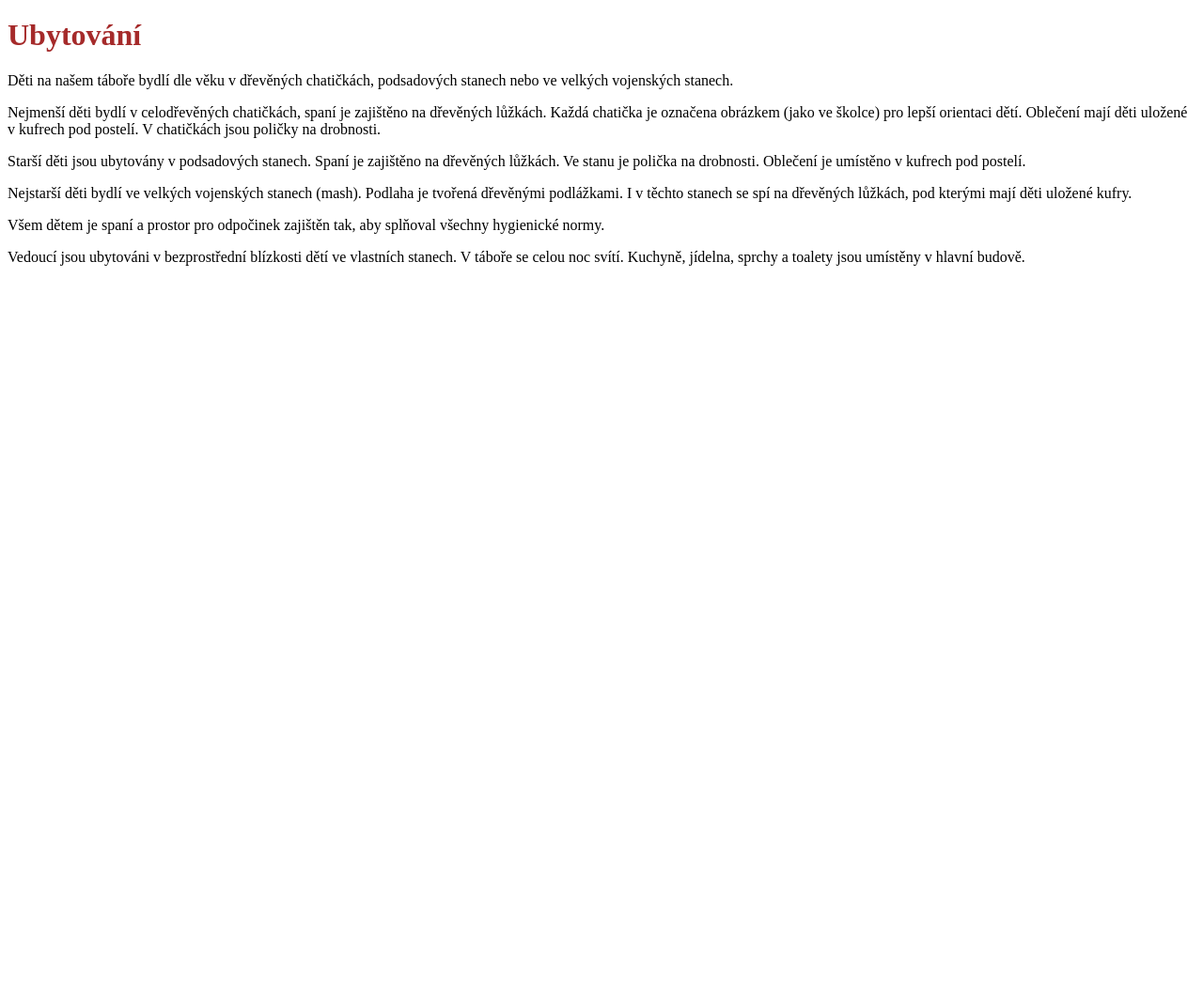
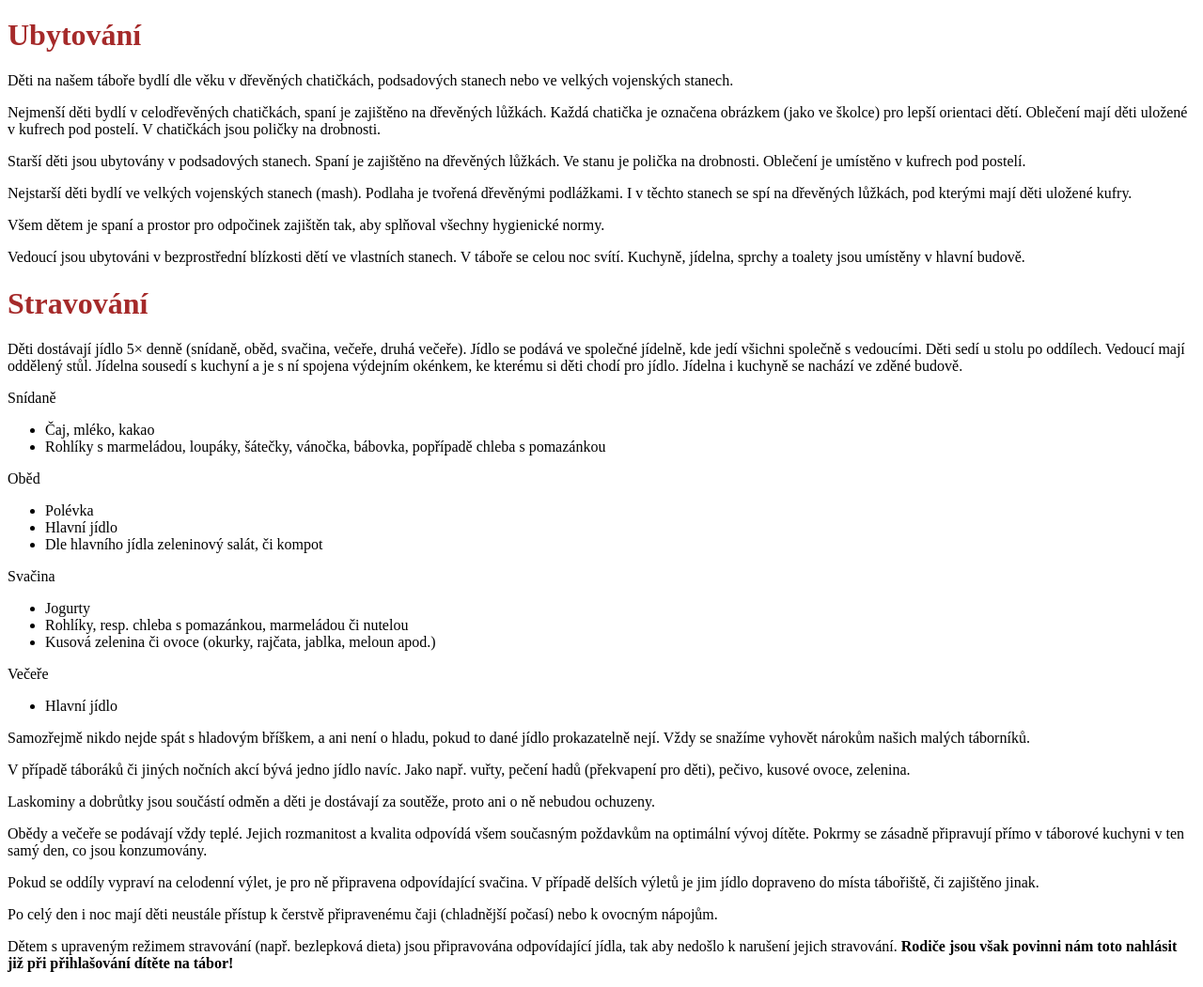
Before and after one commit to WhiteLady1/Velka_Bukovina_web, a plain HTML site: page index.html in a window 1280 px wide. Shown: the part 2348-3399 px from the top of the page at 94% size. Before the commit the page ends 2647 px from the top, so only its background shows below. Drawn offline with Linux system fonts and the light colour scheme.

Commit message:
Stravování

```diff
--- a/index.html
+++ b/index.html
@@ -203,7 +203,52 @@
             <p>Vedoucí jsou ubytováni v bezprostřední blízkosti dětí ve vlastních stanech. V táboře se celou noc svítí. Kuchyně, jídelna, sprchy a toalety jsou umístěny v hlavní budově.</p>
         </div>
         <div class="strava">
-
+            <h1>Stravování</h1>
+            <p>Děti dostávají jídlo 5× denně (snídaně, oběd, svačina, večeře, druhá večeře). Jídlo se podává ve společné jídelně, kde jedí všichni společně s vedoucími. Děti sedí u stolu po oddílech. Vedoucí mají oddělený stůl. Jídelna sousedí s kuchyní a je s ní spojena výdejním okénkem, ke kterému si děti chodí pro jídlo. Jídelna i kuchyně se nachází ve zděné budově.</p>
+            <div class="strava_druh">
+                <p>Snídaně</p>
+                <div class="strava_slozeni">
+                    <ul>
+                        <li>Čaj, mléko, kakao</li>
+                        <li>Rohlíky s marmeládou, loupáky, šátečky, vánočka, bábovka, popřípadě chleba s pomazánkou</li>
+                    </ul>
+                </div>
+            </div>
+            <div class="strava_druh">
+                <p>Oběd</p>
+                <div class="strava_slozeni">
+                    <ul>
+                        <li>Polévka</li>
+                        <li>Hlavní jídlo</li>
+                        <li>Dle hlavního jídla zeleninový salát, či kompot</li>
+                    </ul>
+                </div>
+            </div>
+            <div class="strava_druh">
+                <p>Svačina</p>
+                <div class="strava_slozeni">
+                    <ul>
+                        <li>Jogurty</li>
+                        <li>Rohlíky, resp. chleba s pomazánkou, marmeládou či nutelou</li>
+                        <li>Kusová zelenina či ovoce (okurky, rajčata, jablka, meloun apod.)</li>
+                    </ul>
+                </div>
+            </div>
+            <div class="strava_druh">
+                <p>Večeře</p>
+                <div class="strava_slozeni">
+                    <ul>
+                        <li>Hlavní jídlo</li>
+                    </ul>
+                </div>
+            </div>
+            <p>Samozřejmě nikdo nejde spát s hladovým bříškem, a ani není o hladu, pokud to dané jídlo prokazatelně nejí. Vždy se snažíme vyhovět nárokům našich malých táborníků.</p>
+            <p>V případě táboráků či jiných nočních akcí bývá jedno jídlo navíc. Jako např. vuřty, pečení hadů (překvapení pro děti), pečivo, kusové ovoce, zelenina.</p>
+            <p>Laskominy a dobrůtky jsou součástí odměn a děti je dostávají za soutěže, proto ani o ně nebudou ochuzeny.</p>
+            <p>Obědy a večeře se podávají vždy teplé. Jejich rozmanitost a kvalita odpovídá všem současným poždavkům na optimální vývoj dítěte. Pokrmy se zásadně připravují přímo v táborové kuchyni v ten samý den, co jsou konzumovány.</p>
+            <p>Pokud se oddíly vypraví na celodenní výlet, je pro ně připravena odpovídající svačina. V případě delších výletů je jim jídlo dopraveno do místa tábořiště, či zajištěno jinak.</p>
+            <p>Po celý den i noc mají děti neustále přístup k čerstvě připravenému čaji (chladnější počasí) nebo k ovocným nápojům.</p>
+            <p>Dětem s upraveným režimem stravování (např. bezlepková dieta) jsou připravována odpovídající jídla, tak aby nedošlo k narušení jejich stravování. <strong>Rodiče jsou však povinni nám toto nahlásit již při přihlašování dítěte na tábor!</strong></p>
         </div>
         <div class="kontakt">
 
```
